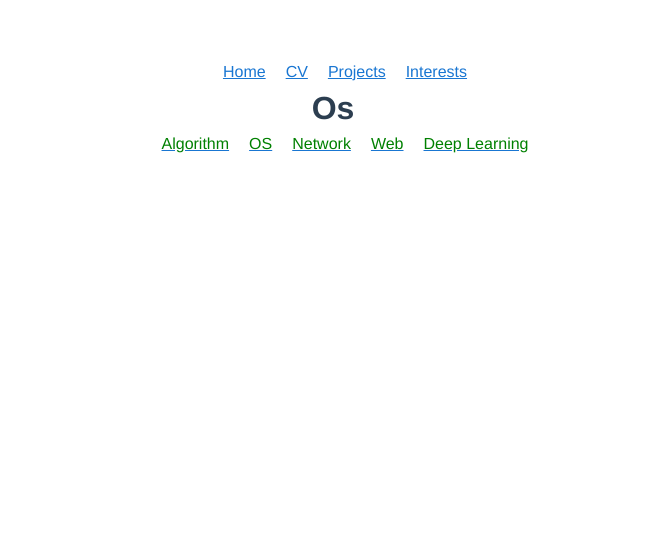
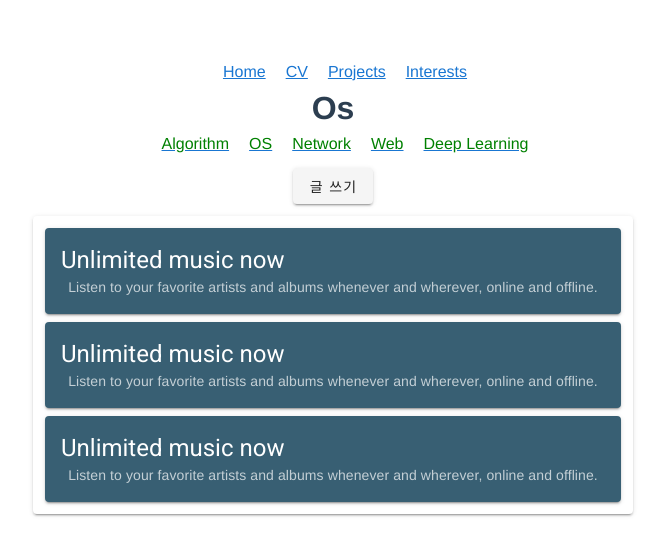
Before and after one commit to yeomkyeorae/yeomlog, a Vue app: page /interests/OS in a window 1280 px wide. Shown: the top 556 px of the page, without its empty margins (307-972 px from the left). Built offline with nearby package versions, Linux system fonts and the light colour scheme.

Commit message:
200211 | add Interests template of bulletin

```diff
--- a/src/components/DeepLearning.vue
+++ b/src/components/DeepLearning.vue
@@ -2,16 +2,20 @@
   <div>
 	<h1>DeepLearning</h1>
     <MenuBar></MenuBar>
+    <v-btn class="mt-3 mb-3">글 쓰기</v-btn>
+    <PostList></PostList>
   </div>
 </template>
 
 <script>
 import MenuBar from '@/components/MenuBar.vue'
+import PostList from '@/components/PostList.vue'
 
 export default {
     name: 'DeepLearning',
     components: {
-      MenuBar
+      MenuBar,
+      PostList
     }
 }
 </script>
--- a/src/components/Network.vue
+++ b/src/components/Network.vue
@@ -2,16 +2,20 @@
   <div>
 	<h1>Network</h1>
     <MenuBar></MenuBar>
+    <v-btn class="mt-3 mb-3">글 쓰기</v-btn>
+    <PostList></PostList>
   </div>
 </template>
 
 <script>
 import MenuBar from '@/components/MenuBar.vue'
+import PostList from '@/components/PostList.vue'
 
 export default {
     name: 'Network',
     components: {
-      MenuBar
+      MenuBar,
+      PostList
     }
 }
 </script>
--- a/src/components/Os.vue
+++ b/src/components/Os.vue
@@ -2,16 +2,20 @@
   <div>
 	<h1>Os</h1>
     <MenuBar></MenuBar>
+    <v-btn class="mt-3 mb-3">글 쓰기</v-btn>
+    <PostList></PostList>
   </div>
 </template>
 
 <script>
 import MenuBar from '@/components/MenuBar.vue'
+import PostList from '@/components/PostList.vue'
 
 export default {
     name: 'Os',
     components: {
-      MenuBar
+      MenuBar,
+      PostList
     }
 }
 </script>
--- a/src/components/PostList.vue
+++ b/src/components/PostList.vue
@@ -11,40 +11,28 @@
             dark
           >
             <v-card-title class="headline">Unlimited music now</v-card-title>
-
+            <v-card-subtitle>Listen to your favorite artists and albums whenever and wherever, online and offline.</v-card-subtitle>
+          </v-card>
+        </v-col>
+        <v-col cols="12">
+          <v-card
+            color="#385F73"
+            dark
+          >
+            <v-card-title class="headline">Unlimited music now</v-card-title>
+            <v-card-subtitle>Listen to your favorite artists and albums whenever and wherever, online and offline.</v-card-subtitle>
+          </v-card>
+        </v-col>
+        <v-col cols="12">
+          <v-card
+            color="#385F73"
+            dark
+          >
+            <v-card-title class="headline">Unlimited music now</v-card-title>
             <v-card-subtitle>Listen to your favorite artists and albums whenever and wherever, online and offline.</v-card-subtitle>
           </v-card>
         </v-col>
 
-        <v-col
-          v-for="(item, i) in items"
-          :key="i"
-          cols="12"
-        >
-          <v-card
-            :color="item.color"
-            dark
-          >
-            <div class="d-flex flex-no-wrap justify-space-between">
-              <div>
-                <v-card-title
-                  class="headline"
-                  v-text="item.title"
-                ></v-card-title>
-
-                <v-card-subtitle v-text="item.artist"></v-card-subtitle>
-              </div>
-
-              <v-avatar
-                class="ma-3"
-                size="125"
-                tile
-              >
-                <v-img :src="item.src"></v-img>
-              </v-avatar>
-            </div>
-          </v-card>
-        </v-col>
       </v-row>
     </v-container>
   </v-card>
@@ -55,20 +43,7 @@ export default {
 		name: 'PostList',
     data(){
       return {
-					items: [
-					{
-						color: '#1F7087',
-						src: 'https://cdn.vuetifyjs.com/images/cards/foster.jpg',
-						title: 'Supermodel',
-						artist: 'Foster the People',
-					},
-					{
-						color: '#952175',
-						src: 'https://cdn.vuetifyjs.com/images/cards/halcyon.png',
-						title: 'Halcyon Days',
-						artist: 'Ellie Goulding',
-					},
-				],
+
 			}
 		}
 }
--- a/src/components/Web.vue
+++ b/src/components/Web.vue
@@ -2,16 +2,20 @@
   <div>
 	<h1>Web</h1>
     <MenuBar></MenuBar>
+    <v-btn class="mt-3 mb-3">글 쓰기</v-btn>
+    <PostList></PostList>
   </div>
 </template>
 
 <script>
 import MenuBar from '@/components/MenuBar.vue'
+import PostList from '@/components/PostList.vue'
 
 export default {
     name: 'Web',
     components: {
-      MenuBar
+      MenuBar,
+      PostList
     }
 }
 </script>
```
